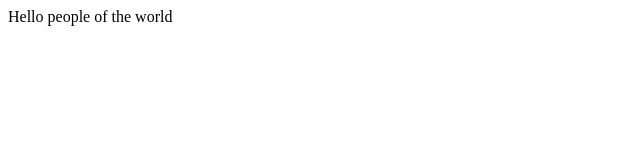
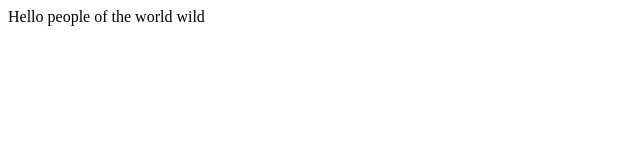
Before and after one commit to littleHiddenBridge/counters, a plain HTML site: page index.html in a window 1280 px wide. Shown: the full height of the page, 0-640 px from the left. Drawn offline with Linux system fonts and the light colour scheme.

Commit message:
add a new index file
index descript

```diff
--- a/index.html
+++ b/index.html
@@ -1 +1 @@
-<div>Hello people of the world</div>
+<div>Hello people of the world wild</div>
```
Also changed, not shown: README.md.
